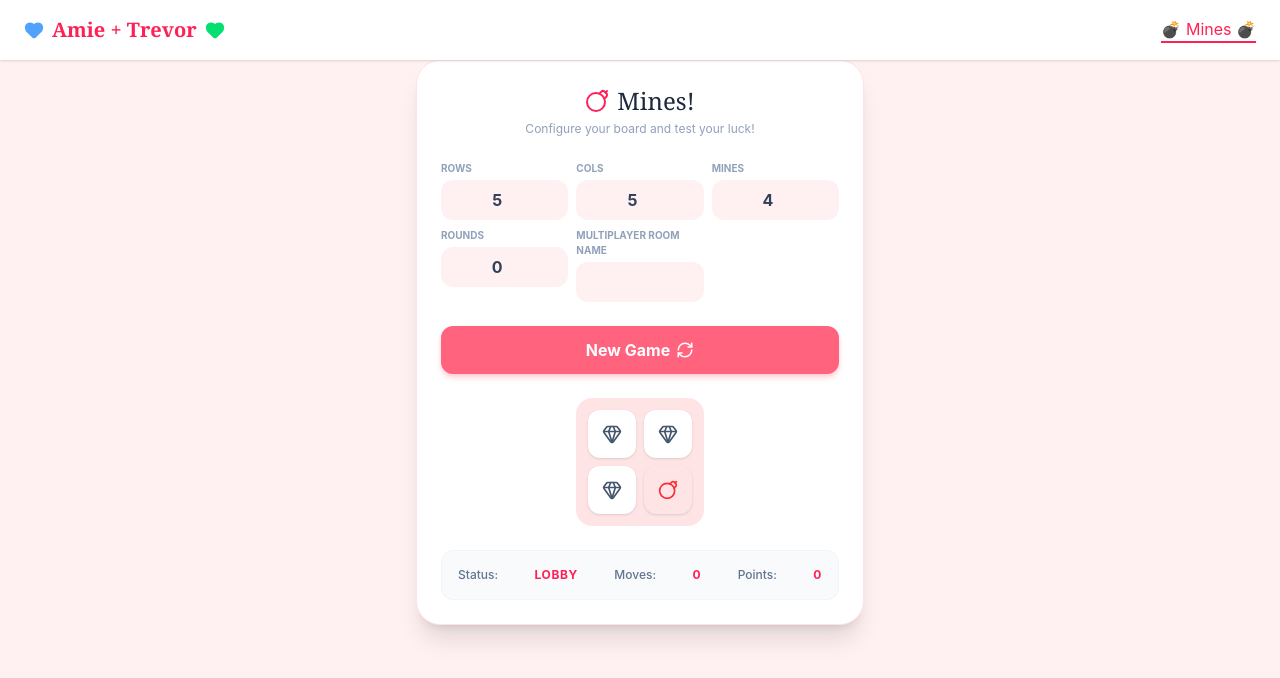
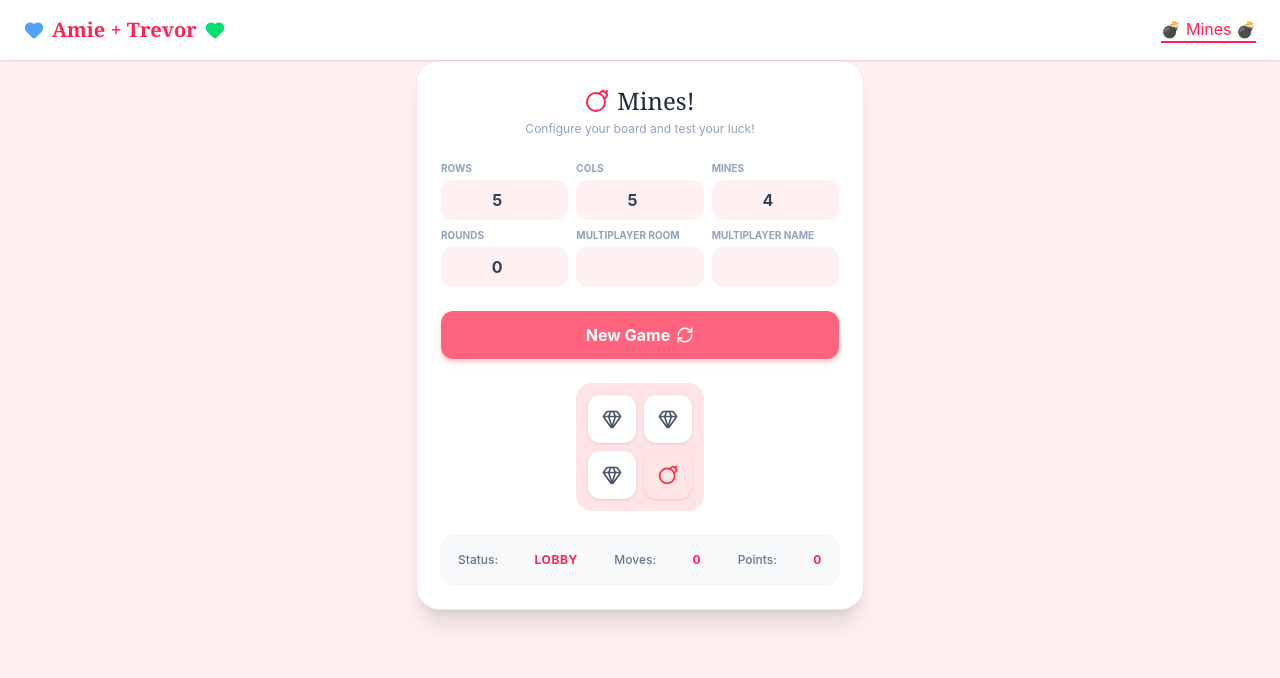
Before and after one commit to 4treess/amie, a React (Vite) app: page /mines in a window 1280 px wide. Shown: the top 678 px of the page. Built offline with nearby package versions, Linux system fonts and the light colour scheme.

Commit message:
added a nickname box that does nothing so far

```diff
--- a/src/Mines.jsx
+++ b/src/Mines.jsx
@@ -20,6 +20,7 @@ const Mines = () => {
 
   // Multiplayer States
   const [RoomID, setRoomID] = useState("");
+  const [nickname, setNickname] = useState("");
 
   // 2. BOARD STATE (Dummy visual layout to start)
   const [board, setBoard] = useState([
@@ -277,11 +278,20 @@ const Mines = () => {
             />
           </div>
           <div>
-            <label className="text-[10px] font-bold uppercase text-slate-400 block mb-1">Multiplayer Room Name</label>
+            <label className="text-[10px] font-bold uppercase text-slate-400 block mb-1">Multiplayer Room</label>
             <input
               type="string"
               value=""
               onChange={(e) => setRoomID(e.target.value)}
+              className="w-full p-2 bg-rose-50 rounded-xl text-center font-bold text-slate-700 outline-non"
+            />
+          </div>
+          <div>
+            <label className="text-[10px] font-bold uppercase text-slate-400 block mb-1">Multiplayer Name</label>
+            <input
+              type="string"
+              value=""
+              onChange={(e) => setNickname(e.target.value)}
               className="w-full p-2 bg-rose-50 rounded-xl text-center font-bold text-slate-700 outline-non"
             />
           </div>
```
